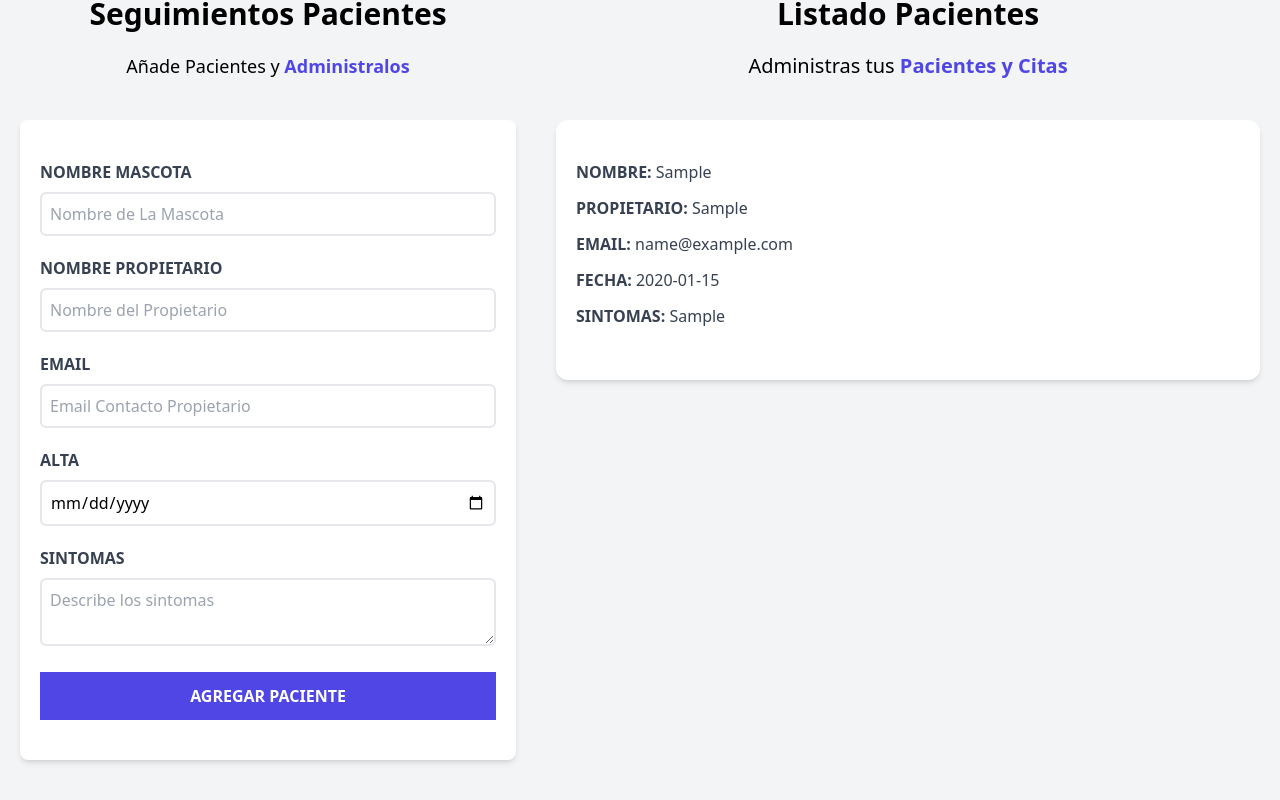
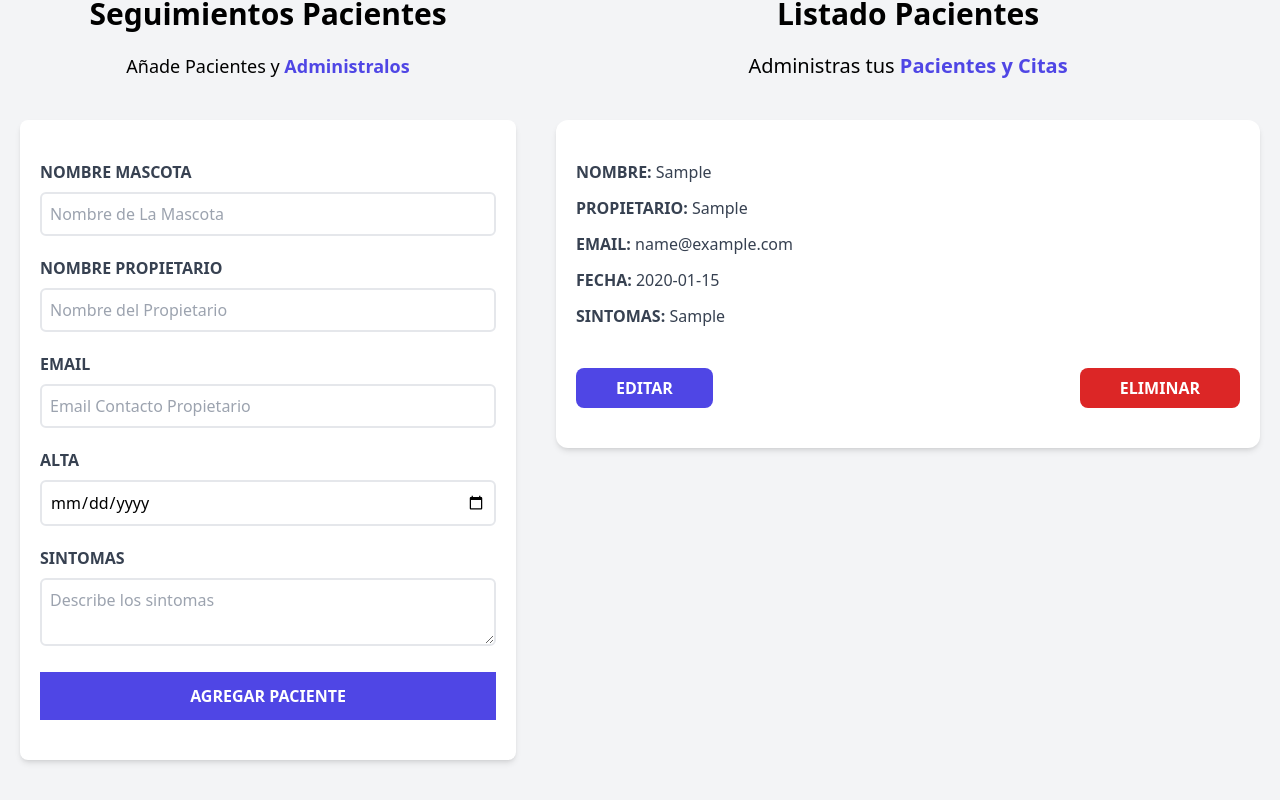
Before and after one commit to framirez91/citas-react, a React (Vite) app: page / in a window 1280 px wide. Both pictures are taken after typing "Sample", "Sample", "name@example.com", "2020-01-15", "Sample" into the empty fields and a click on the input "Agregar Paciente". Shown: the part 180-980 px from the top of the page. Built offline with nearby package versions, Linux system fonts and the light colour scheme.

Commit message:
creacion de botones eliminar y editar

```diff
--- a/src/components/Paciente.jsx
+++ b/src/components/Paciente.jsx
@@ -18,6 +18,19 @@
             <p className="font-bold mb-3 text-gray-700 uppercase"> Sintomas: {" "}
                 <span className=" font-normal normal-case">{sintomas}</span>
             </p>
+            <div
+            className="flex justify-between mt-10">
+                <button
+                    type="button"
+                    className="py-2 px-10 bg-indigo-600 hover:bg-indigo-700 text-white uppercase font-bold rounded-lg"
+                > Editar
+                </button>
+                <button
+                    type="button"
+                    className="py-2 px-10 bg-red-600 hover:bg-red-700 text-white uppercase font-bold rounded-lg"
+                > Eliminar
+                </button>
+            </div>
         </div>
     );
 };
```
